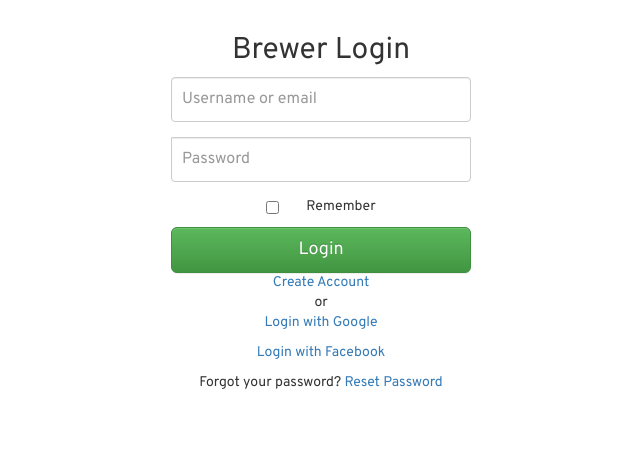
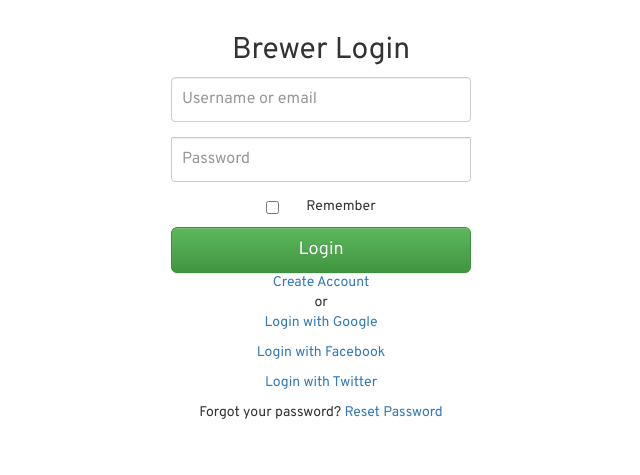
Before and after one commit to claudiocastello/beer-brew-calc, a Flask app: page /login in a window 1280 px wide. Shown: the part 51-526 px from the top of the page, without its empty margins (319-959 px from the left). Run offline with Flask 2, Linux system fonts and the light colour scheme; parts of the project's set-up code (start-up, migrations or seed data) failed here and were passed over; some libraries are stand-ins or nearby versions; some web fonts are replaced.

Commit message:
implemented twitter login and changed views to suit new feature

```diff
--- a/brewCalc/config.py
+++ b/brewCalc/config.py
@@ -19,3 +19,6 @@ REDIRECT_URI = os.environ.get('REDIRECT_URI')
 
 FACEBOOK_APP_ID = os.environ.get('FACEBOOK_APP_ID')
 FACEBOOK_APP_SECRET = os.environ.get('FACEBOOK_APP_SECRET')
+
+TWITTER_API_KEY = os.environ.get('TWITTER_API_KEY')
+TWITTER_API_SECRET = os.environ.get('TWITTER_API_SECRET')
--- a/brewCalc/templates/login.html
+++ b/brewCalc/templates/login.html
@@ -17,6 +17,9 @@
     <p>
       <a href="/facebook-login">Login with Facebook</a>
     </p>
+    <p>
+      <a href="/twitter-login">Login with Twitter</a>
+    </p>
     <p>Forgot your password? <a href="/reset-password">Reset Password</a></p>
   </form>
 </div> <!-- /container -->
--- a/brewCalc/views.py
+++ b/brewCalc/views.py
@@ -2,7 +2,7 @@
 ## Author: Claudio Castello
 
 ## Flask Imports ##
-from flask import request, abort, render_template, redirect, url_for, flash, session, jsonify
+from flask import request, abort, render_template, redirect, url_for, flash, session
 from flask_login import login_user, logout_user, login_required, current_user
 
 ## App Imports ##
@@ -12,10 +12,8 @@ from .forms import (LoginForm, CreateForm, EditForm, EditFormSocial,
                     DeleteProfileForm, DeleteProfileFormSocial)
 from .models import User
 from .utils import (required_roles, send_email_generic, confirmed_email,
-                    check_confirmed, google, facebook, edit_profile_generic,
-                    delete_profile_generic)
-
-import facebook as facebook_graphAPI
+                    check_confirmed, google, facebook, twitter,
+                    edit_profile_generic, delete_profile_generic)
 
 ##
 ## Index
@@ -98,7 +96,7 @@ def google_login():
         return redirect(url_for('index'))
     # If there is not a Google Token in session, redirects to 'authorized' to get
     # user authorization to use Google account and log in.
-    return google.authorize(callback=url_for('authorized', _external=True))
+    return google.authorize(callback=url_for('google_authorized', _external=True))
 
 
 @app.route('/google-logout')
@@ -110,8 +108,8 @@ def google_logout():
     return redirect(url_for('index'))
 
 
-@app.route(app.config['REDIRECT_URI'])
-def authorized():
+@app.route('/oauth2callback')
+def google_authorized():
     '''
     Request user authorization to use Google account
     to create user and/or login with it in the app.
@@ -147,7 +145,7 @@ def facebook_login():
             first_name = facebook_user_info.data['name'].split(' ')[0]
             last_name = facebook_user_info.data['name'].split(' ')[-1]
             facebookID = facebook_user_info.data['id']
-            email = first_name+facebookID+'@'+'facebook.com' # Mock email as I couldn't retrieve user Facebook email yet...
+            email = first_name + facebookID + '@facebook.com' # Mock email as I couldn't retrieve user Facebook email yet...
             user = User(user=last_name+facebookID,
                         email=email,
                         role='user',
@@ -165,7 +163,7 @@ def facebook_login():
                               _external=True))
 
 
-@app.route('/login/authorized')
+@app.route('/facebook-authorized')
 @facebook.authorized_handler
 def facebook_authorized(resp):
     if resp is None:
@@ -189,7 +187,52 @@ def get_facebook_oauth_token():
 ################################### Twitter Login ########################################
 ##########################################################################################
 
-# Code goes here
+@app.route('/twitter-login')
+def twitter_login():
+    if 'twitter_token' in session:
+        twitter_user_info = session['twitter_token']
+        user = User.query.filter_by(twitterID=twitter_user_info.data['user_id']).first()
+        if user is None:
+            first_name = twitter_user_info.data['screen_name']
+            last_name = 'TwitterUser'
+            twitterID = twitter_user_info.data['user_id']
+            email = first_name + twitterID + '@twitter.com' # Mock email...
+            user = User(user=last_name+twitterID,
+                        email=email,
+                        role='user',
+                        first_name=first_name,
+                        last_name=last_name,
+                        email_confirmed=True,
+                        isTwitterUser=True,
+                        twitterID=twitterID)
+            db.session.add(user)
+            db.session.commit()
+        login_user(user)
+        return redirect(url_for('index'))
+    return twitter.authorize(callback=url_for('twitter_authorized',
+                             next=request.args.get('next') or request.referrer or None,
+                             _external=True))
+
+
+@app.route('/twitter-authorized')
+def twitter_authorized():
+    resp = twitter.authorized_response()
+    if resp is None:
+        flash('You denied access to sign in!', 'error')
+    else:
+        session['twitter_token'] = resp
+    return redirect(url_for('twitter_login'))
+
+
+@twitter.tokengetter
+def get_twitter_oauth_token():
+    return session.get('twitter_oauth')
+
+
+@app.route('/twitter-logout')
+def twitter_logout():
+    session.pop('twitter_oauth', None)
+    return redirect(url_for('index'))
 
 ##########################################################################################
 ##########################################################################################
@@ -325,7 +368,7 @@ def reset_password():
         user = User.query.filter_by(email=form.email.data).first()
         if user:
             # If users logged in with Google/Facebook they can't reset password.
-            if user.isGoogleUser or user.isFacebookUser:
+            if user.isGoogleUser or user.isFacebookUser or user.isTwitterUser:
                 flash('Try to log in with your Google/Facebook Account!', 'error')
                 return redirect(url_for('login'))
             if user.email_confirmed == True:
@@ -395,8 +438,8 @@ def profile():
     # Define the 'social' variable to False to render all fields in profile.html
     # when user's not logged with Google/Facebook
     social = False
-    if user.isGoogleUser or user.isFacebookUser:
-        # If user logged with Google/Facebook social = True and template will be
+    if user.isGoogleUser or user.isFacebookUser or user.isTwitterUser:
+        # If user logged with Google/Facebook/Twitter, social = True and template will be
         # rendered only with first name and last name fields (see templates/profile.html)
         # User do not have password and is_password_correct is set to True
         # new_email and new_password are set to None because user is not able to change
@@ -511,7 +554,7 @@ def delete_profile():
 
     # Check if is a Google/Facebook user or not to instantiate the correct form
     # and define is_password_correct and social variables.
-    if user.isGoogleUser or user.isFacebookUser:
+    if user.isGoogleUser or user.isFacebookUser or isTwitterUser:
         form = DeleteProfileFormSocial()
         is_password_correct = True
         social = True
@@ -537,7 +580,7 @@ def delete_profile():
     # out and redirected to index'. Users logged with Facebook will not get
     # this confirmation email and Profile will be deleted immediatelly.
     if delete_requested:
-        flash('You will receive an email to confirm profile deletion (no email for users logged with Facebook)', 'success')
+        flash('You will receive an email to confirm profile deletion (no email for users logged with Facebook/Twitter)', 'success')
         logout_user()
         return redirect(url_for('index'))
     return render_template('delete-profile.html', form=form, user=user, social=social)
```
Also changed, not shown: brewCalc/utils.py (+12 -0 lines).
